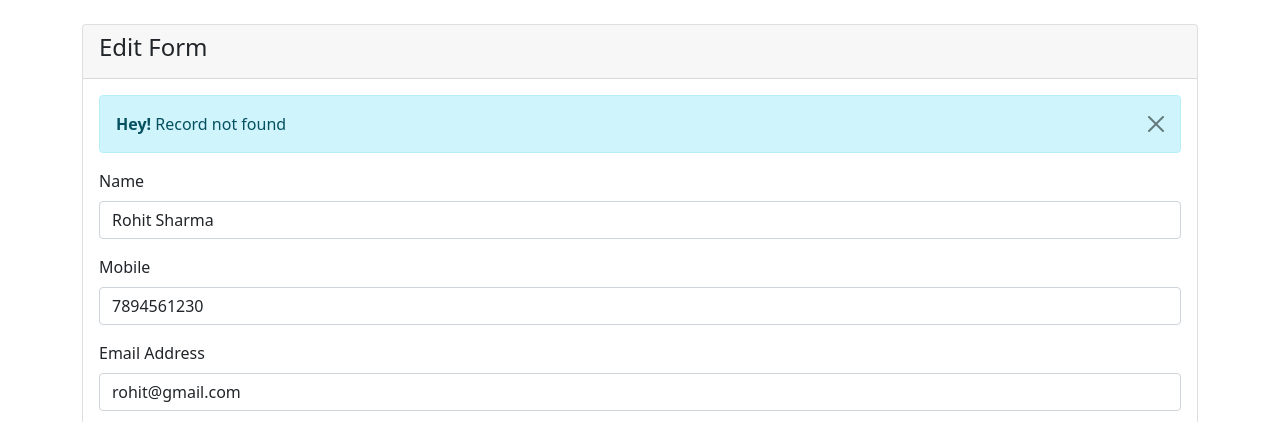
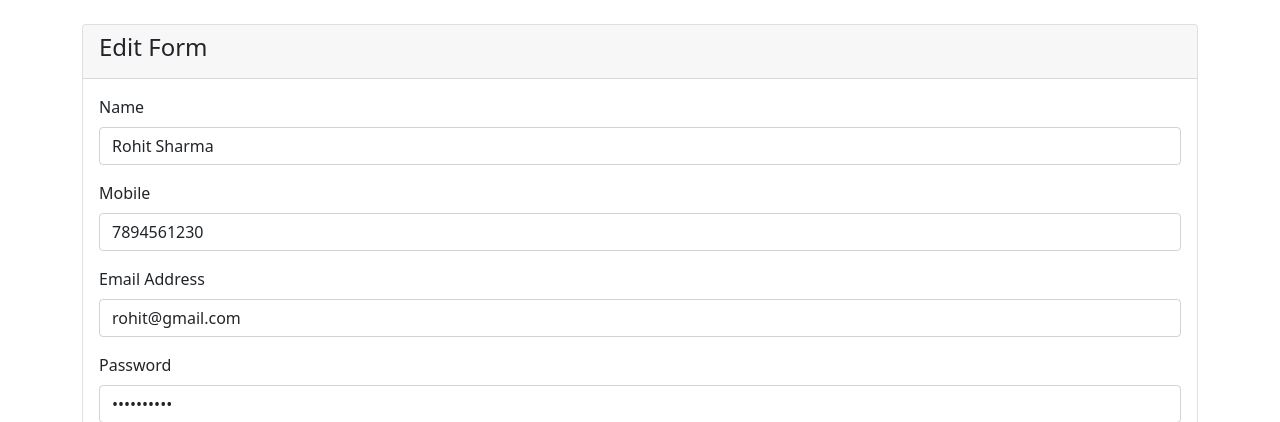
Before and after one commit to AnandPatel02/PHP-CRUD, a PHP site: page /edit.php?id=14 in a window 1280 px wide. Shown: the top 422 px of the page. Run offline with PHP 8.4, Linux system fonts and the light colour scheme; the visitor is signed in with stand-in values (Sample User, id 1); data comes from the database, SQL or seed files in the repository.

Commit message:
Update edit.php
remove session in edit.php

```diff
--- a/edit.php
+++ b/edit.php
@@ -51,19 +51,6 @@ if (isset($_GET['id'])) {
                 <h4>Edit Form</h4>
             </div>
             <div class="card-body">
-                <?php
-                if (isset($_SESSION['status']) && $_SESSION != '') {
-                ?>
-                    <div class="alert alert-info alert-dismissible fade show" role="alert">
-                        <strong>Hey!</strong>
-                        <?php echo $_SESSION['status']; ?>
-                        <button type="button" class="btn-close" data-bs-dismiss="alert" aria-label="Close"></button>
-                    </div>
-                <?php
-                    unset($_SESSION['status']);
-                }
-                ?>
-
                 <form action="code.php" method="post" enctype="multipart/form-data">
                     <input type="hidden" name="id" value="<?php echo $id; ?>">
                     <div class="mb-3">
```
